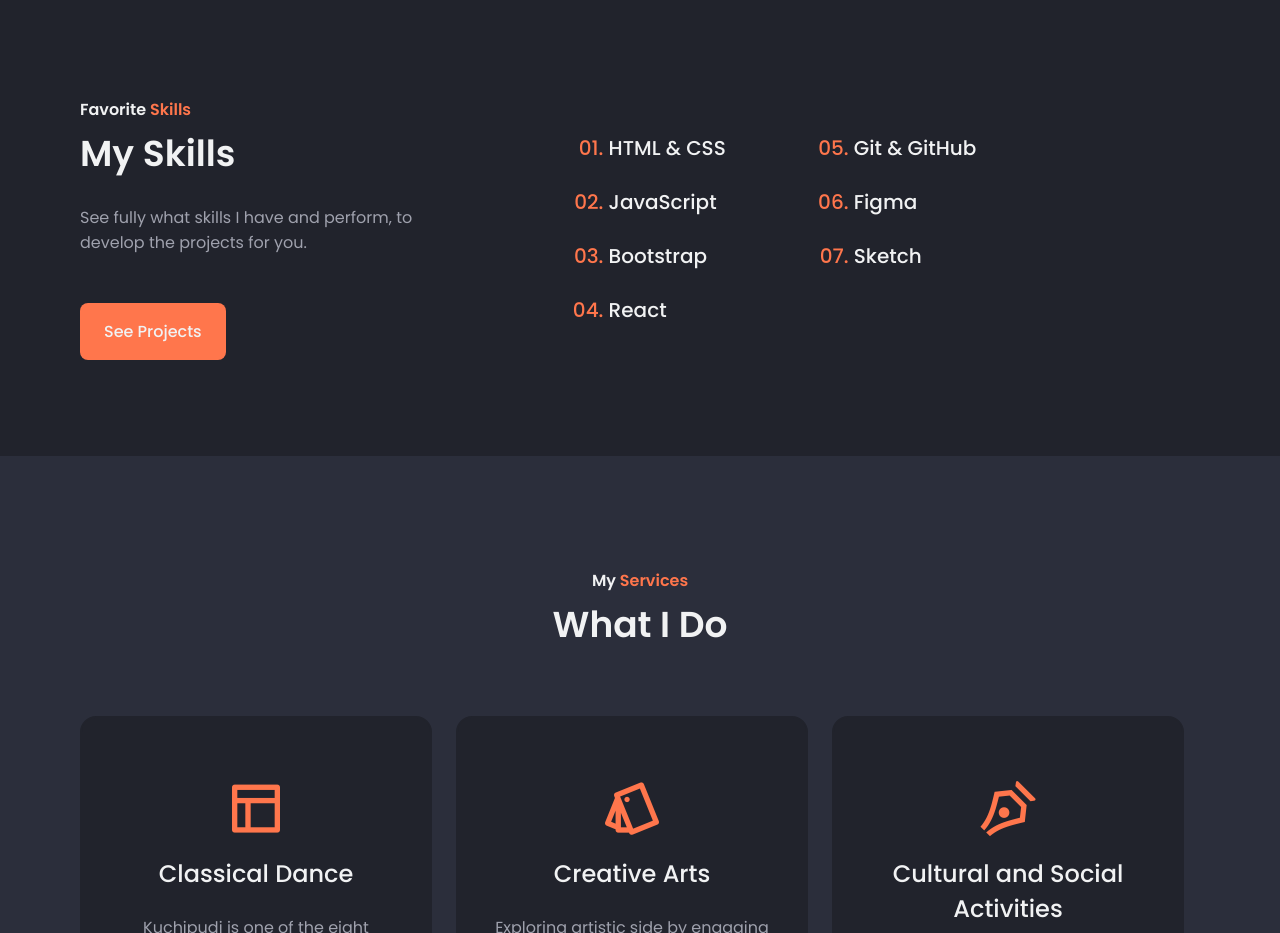
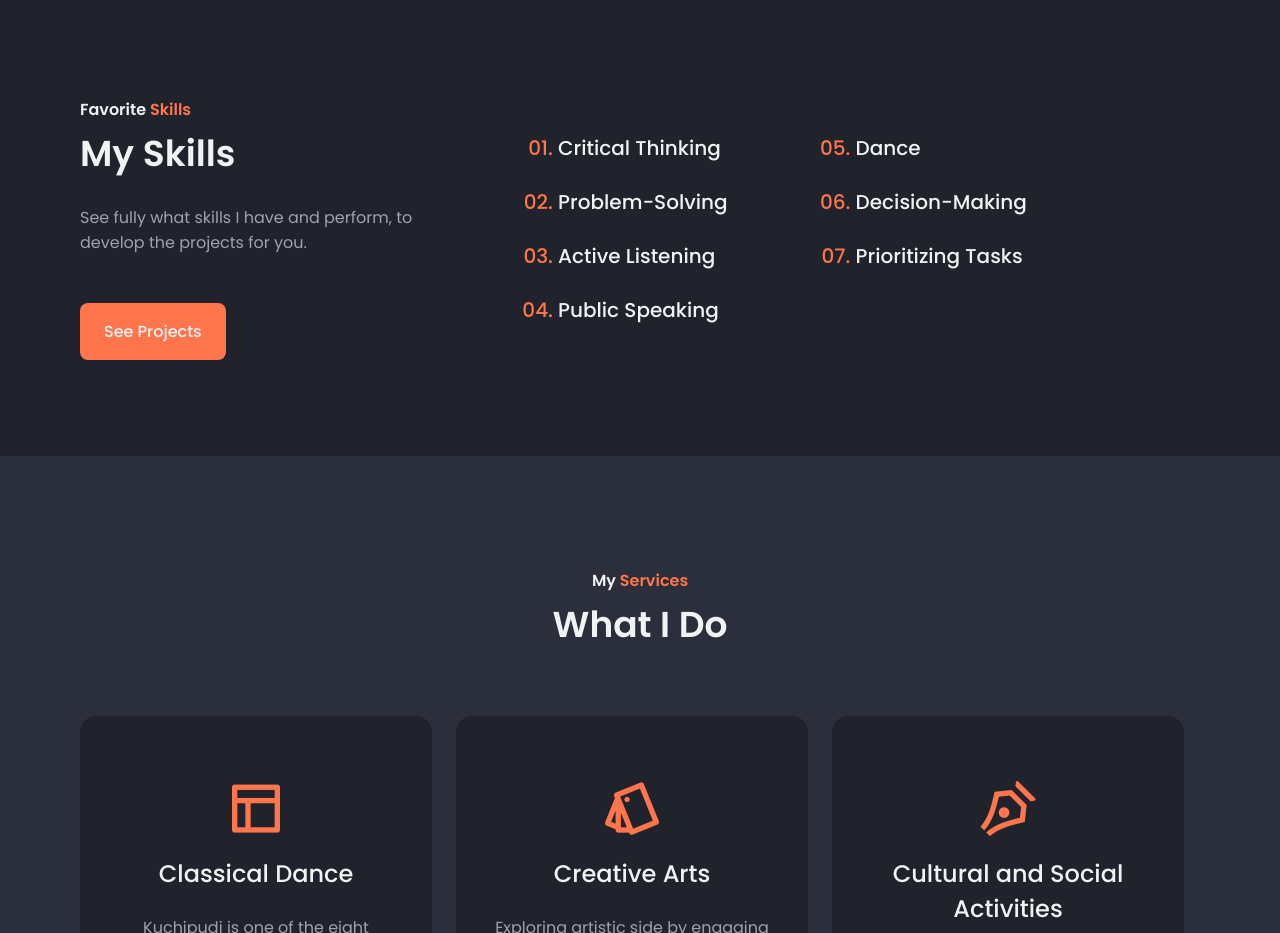
Before and after one commit to dvchary/portfolio_bhavana, a plain HTML site: page index.html in a window 1280 px wide. Shown: the part 1660-2593 px from the top of the page. Drawn offline with nearby package versions, Linux system fonts and the light colour scheme.

Commit message:
Updated Skills

```diff
--- a/index.html
+++ b/index.html
@@ -248,16 +248,16 @@
 
             <div class="skills__content">
                <ol class="skills__group">
-                  <li class="skills__item">HTML & CSS</li>
-                  <li class="skills__item">JavaScript</li>
-                  <li class="skills__item">Bootstrap</li>
-                  <li class="skills__item">React</li>
+                  <li class="skills__item">Critical Thinking</li>
+                  <li class="skills__item">Problem-Solving</li>
+                  <li class="skills__item">Active Listening</li>
+                  <li class="skills__item">Public Speaking</li>
                </ol>
 
                <ol class="skills__group" start="5">
-                  <li class="skills__item">Git & GitHub</li>
-                  <li class="skills__item">Figma</li>
-                  <li class="skills__item">Sketch</li>
+                  <li class="skills__item">Dance</li>
+                  <li class="skills__item">Decision-Making</li>
+                  <li class="skills__item">Prioritizing Tasks</li>
                </ol>
             </div>
          </div>
```
